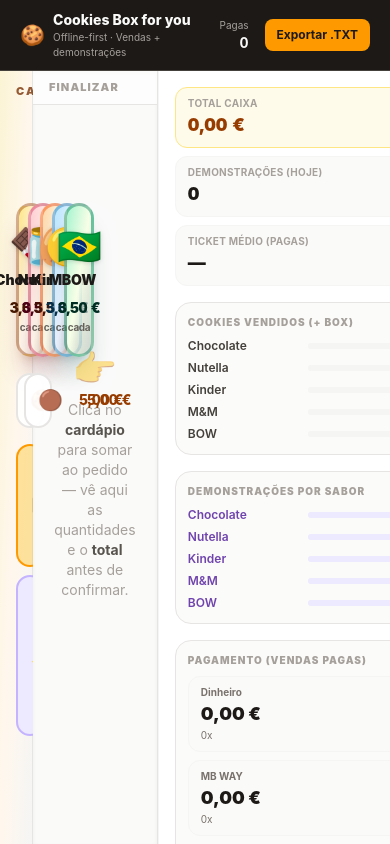
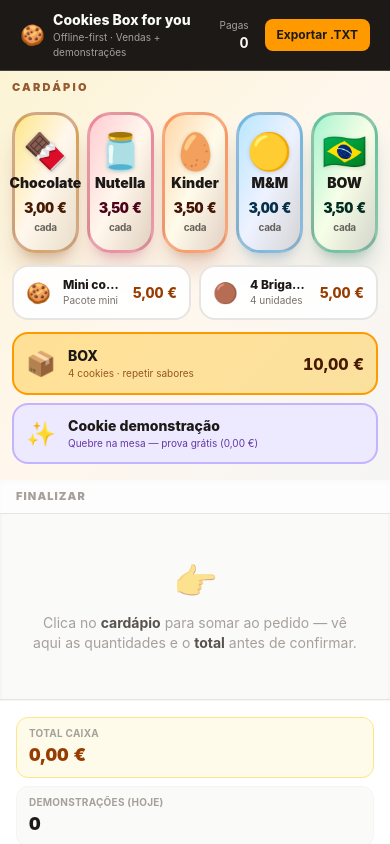
Before and after one commit to DanielIbiapina/box-for-you, a React (Vite) app: page / in a window 390 px wide. Built offline with nearby package versions, Linux system fonts and the light colour scheme.

Commit message:
first commit3

```diff
--- a/index.html
+++ b/index.html
@@ -3,7 +3,12 @@
   <head>
     <meta charset="UTF-8" />
     <link rel="icon" type="image/svg+xml" href="/favicon.svg" />
-    <meta name="viewport" content="width=device-width, initial-scale=1.0" />
+    <meta
+      name="viewport"
+      content="width=device-width, initial-scale=1.0, viewport-fit=cover"
+    />
+    <meta name="apple-mobile-web-app-capable" content="yes" />
+    <meta name="apple-mobile-web-app-status-bar-style" content="black-translucent" />
     <title>Cookies Box for you</title>
   </head>
   <body>
--- a/src/App.jsx
+++ b/src/App.jsx
@@ -564,10 +564,10 @@ export default function App() {
         </div>
       </header>
 
-      {/* 3 colunas: cardápio | checkout | dashboard */}
-      <main className="flex flex-1 min-h-0 overflow-hidden">
-        {/* ── Cardápio (principal, sem scroll intencional) ── */}
-        <section className="flex-[1.15] min-w-0 flex flex-col bg-gradient-to-br from-amber-100/70 via-orange-50 to-stone-100 border-r border-stone-200 px-4 py-3">
+      {/* Desktop: 3 colunas · Tablet/retrato (ex.: iPad vertical): pilha + scroll local */}
+      <main className="flex flex-1 min-h-0 flex-col overflow-hidden lg:flex-row">
+        {/* ── Cardápio ── */}
+        <section className="flex min-h-0 flex-[1.15] flex-col border-stone-200 bg-gradient-to-br from-amber-100/70 via-orange-50 to-stone-100 px-3 py-2 sm:px-4 sm:py-3 lg:border-r max-lg:max-h-[min(52dvh,520px)] max-lg:flex-none max-lg:overflow-y-auto lg:max-h-none">
           <div className="shrink-0 flex items-center justify-between gap-2 mb-2">
             <h2 className="text-[11px] font-black uppercase tracking-[0.2em] text-amber-900/80">
               Cardápio
@@ -577,9 +577,9 @@ export default function App() {
             </span>
           </div>
 
-          <div className="flex-1 min-h-0 flex flex-col justify-center gap-y-4 py-2">
+          <div className="flex min-h-0 flex-1 flex-col justify-center gap-y-3 py-2 max-lg:justify-start sm:gap-y-4">
             {/* Cookies — cards grandes por sabor */}
-            <div className="grid grid-cols-5 gap-3 xl:gap-4 shrink-0">
+            <div className="grid shrink-0 grid-cols-5 gap-2 sm:gap-3 xl:gap-4">
               {COOKIE_FLAVORS.map((f) => {
                 const n = cart[f.id] ?? 0
                 const on = n > 0
@@ -589,8 +589,8 @@ export default function App() {
                     type="button"
                     onClick={() => addCartLine(f.id)}
                     className={[
-                      'group relative rounded-3xl px-3 py-5 xl:py-7 text-center transition-all duration-150',
-                      'min-h-[7.75rem] xl:min-h-[9rem] flex flex-col items-center justify-center gap-2',
+                      'group relative rounded-3xl px-2 py-4 text-center transition-all duration-150 sm:px-3 sm:py-5 xl:py-7',
+                      'flex min-h-[6.5rem] flex-col items-center justify-center gap-1.5 sm:min-h-[7.75rem] sm:gap-2 xl:min-h-[9rem]',
                       'active:scale-[0.97]',
                       on ? f.menuActive : f.menuIdle,
                     ].join(' ')}
@@ -709,8 +709,8 @@ export default function App() {
           </div>
         </section>
 
-        {/* ── Checkout (fixo ao centro — sem descer o cardápio) ── */}
-        <section className="w-[min(380px,32vw)] shrink-0 flex flex-col bg-stone-50 border-r border-stone-200 shadow-inner">
+        {/* ── Checkout / Finalizar ── */}
+        <section className="flex w-full shrink-0 flex-col border-stone-200 bg-stone-50 shadow-inner max-lg:max-h-[min(42dvh,420px)] max-lg:min-h-[220px] max-lg:border-b max-lg:overflow-hidden lg:w-[min(380px,32vw)] lg:max-h-none lg:border-r">
           <div className="shrink-0 px-4 py-2 border-b border-stone-200 bg-white/70">
             <div className="text-[11px] font-black uppercase tracking-widest text-stone-400">Finalizar</div>
           </div>
@@ -981,7 +981,7 @@ export default function App() {
         </section>
 
         {/* ── Dashboard à direita (scroll apenas aqui em ecrãs baixos) ── */}
-        <aside className="w-[300px] lg:w-[min(380px,28vw)] shrink-0 bg-white overflow-y-auto border-l border-stone-100">
+        <aside className="min-h-0 w-full flex-1 overflow-y-auto border-stone-100 bg-white max-lg:border-t lg:w-[min(380px,28vw)] lg:flex-none lg:shrink-0 lg:border-l">
           <div className="p-4 space-y-4">
             <div className="grid grid-cols-1 gap-2">
               <DashCardMini label="Total caixa" value={fmtEuro(metrics.total)} accent />
--- a/src/index.css
+++ b/src/index.css
@@ -8,4 +8,10 @@ body,
 
 body {
   margin: 0;
+  -webkit-tap-highlight-color: transparent;
 }
+
+button,
+[role='button'] {
+  touch-action: manipulation;
+}
```
